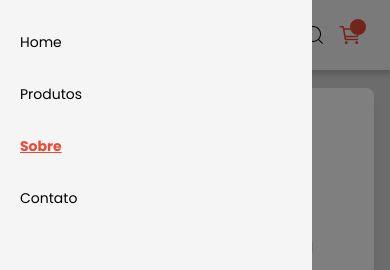
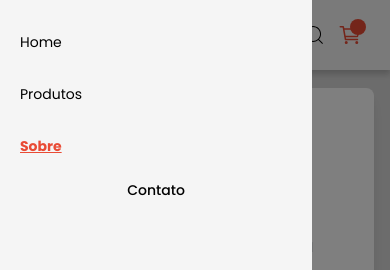
Before and after one commit to yslamartins/CycleBox, a React (Vite) app: page /sobre in a window 390 px wide. Both pictures are taken after a click on the icon 28 px from the left and 35 px from the top of the page. Shown: the top 270 px of the page. Built offline with nearby package versions, Linux system fonts and the light colour scheme.

Commit message:
fix: ao clicar em contato desce para o footer para mostrar as infos

```diff
--- a/src/components/Footer.jsx
+++ b/src/components/Footer.jsx
@@ -6,7 +6,7 @@ import logo from '../assets/logo.png'
 
 export default function Footer() {
   return (
-    <footer className="shadow-[var(--box-shadow) bg-white mt-4">
+    <footer id='contato' className="shadow-[var(--box-shadow) bg-white mt-4">
       <div className="container mx-auto px-4 py-8">
         <div className="flex flex-col md:flex-row justify-between gap-8">
           <div className="flex-shrink-0">
--- a/src/components/Header.jsx
+++ b/src/components/Header.jsx
@@ -10,23 +10,28 @@ import '../styles/variables.css';
 export default function Header() {
     const [mostrarPesquisa, setMostrarPesquisa] = useState(false);
     const [mostrarMenu, setMostrarMenu] = useState(false);
-    const menuRef = useRef(null);  // Referência para o menu
+    const menuRef = useRef(null);
 
     useEffect(() => {
         const handleClickOutside = (event) => {
             if (menuRef.current && !menuRef.current.contains(event.target)) {
-                setMostrarMenu(false);  // Fecha o menu se o clique for fora
+                setMostrarMenu(false);
             }
         };
 
-        // Adiciona o listener de clique
         document.addEventListener('mousedown', handleClickOutside);
 
-        // Limpeza do evento quando o componente for desmontado
         return () => {
             document.removeEventListener('mousedown', handleClickOutside);
         };
     }, []);
+
+    const scrollToContato = () => {
+        const contatoSection = document.getElementById("contato");
+        if (contatoSection) {
+            contatoSection.scrollIntoView({ behavior: "smooth" });
+        }
+    };
 
     return (
         <>
@@ -67,17 +72,12 @@ export default function Header() {
                         >
                             Sobre
                         </NavLink>
-                        <NavLink
-                            to="/contato"
-                            className={({ isActive }) =>
-                                classNames('text-sm md:text-base font-medium', {
-                                    'text-[var(--primary-color)] underline': isActive,
-                                    'text-neutral-dark hover:text-[var(--primary-color)]': !isActive,
-                                })
-                            }
+                        <button
+                            onClick={scrollToContato}
+                            className="text-sm md:text-base font-medium text-neutral-dark hover:text-[var(--primary-color)]"
                         >
                             Contato
-                        </NavLink>
+                        </button>
                     </nav>
 
                     {/* Ícones de Busca, Carrinho e Perfil (Pessoa) */}
@@ -136,7 +136,7 @@ export default function Header() {
             {mostrarMenu && (
                 <div className="bg-black/50 w-screen h-screen fixed top-0 z-10 md:hidden">
                     <div
-                        ref={menuRef} // Referência ao menu
+                        ref={menuRef}
                         className="w-[80%] bg-[var(--neutral-light)] h-full px-5 py-6 flex flex-col justify-between"
                     >
                         <nav className="flex flex-col gap-4 z-10">
@@ -176,18 +176,15 @@ export default function Header() {
                             >
                                 Sobre
                             </NavLink>
-                            <NavLink
-                                to="/contato"
-                                className={({ isActive }) =>
-                                    classNames('block py-2 transition-colors duration-300 text-sm md:text-base', {
-                                        'text-[var(--primary-color)] font-bold underline': isActive,
-                                        'text-neutral-dark hover:text-[var(--primary-color)]': !isActive,
-                                    })
-                                }
-                                onClick={() => setMostrarMenu(false)}
+                            <button
+                                onClick={() => {
+                                    scrollToContato();
+                                    setMostrarMenu(false);
+                                }}
+                                className="text-sm md:text-base font-medium text-neutral-dark hover:text-[var(--primary-color)] cursor-pointer"
                             >
                                 Contato
-                            </NavLink>
+                            </button>
                         </nav>
                         <div className="flex justify-center">
                             <NavLink to="/login">
```
